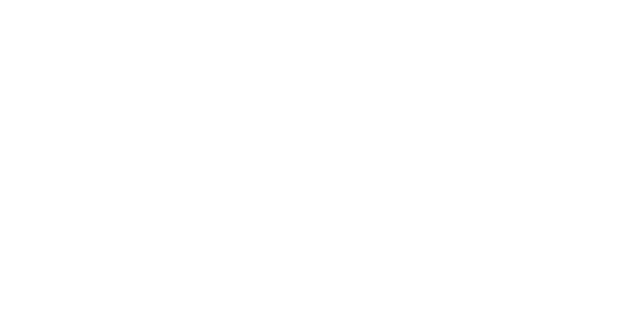
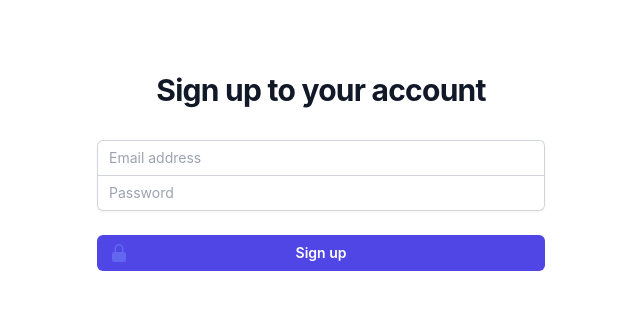
Before and after one commit to tead1234/wanted-pre-onboarding-frontend, a React (Create React App) app: page /signup in a window 1280 px wide. Shown: the top 310 px of the page, without its empty margins (319-959 px from the left). Built offline with nearby package versions, Linux system fonts and the light colour scheme.

Commit message:
로그인 , 회원가입 1차 구현

```diff
--- a/package.json
+++ b/package.json
@@ -9,6 +9,7 @@
     "@testing-library/react": "^13.4.0",
     "@testing-library/user-event": "^13.5.0",
     "autoprefixer": "^10.4.14",
+    "axios": "^1.3.4",
     "postcss": "^8.4.21",
     "react": "^18.2.0",
     "react-dom": "^18.2.0",
--- a/src/App.js
+++ b/src/App.js
@@ -10,7 +10,7 @@
     <div className="App">
         <BrowserRouter>
 				<Routes>
-					<Route path="/signup" element={<></>}></Route>
+					<Route path="/signup" element={<CreateAccount></CreateAccount>}></Route>
 					<Route path="/signin" element={<Login></Login>}></Route>
 					<Route path="*" element={<></>}></Route>
 				</Routes>
--- a/src/Pages/CreateAccount.js
+++ b/src/Pages/CreateAccount.js
@@ -0,0 +1,139 @@
+import { LockClosedIcon } from '@heroicons/react/20/solid'
+import { Link } from 'react-router-dom';
+import axios from 'axios';
+import { useState, useRef } from 'react';
+// state 하나 만들어서 정규식을 패스하면 true로 바꿔서 disabled 컨트롤하면됨
+
+export default function CreateAccount() {
+  // state
+  // let [emailCheck, setEmailCheck] = useState(false);
+  const inputRef = useRef(false);
+  let [emailInfo, setEmailInfo] = useState("");
+  let [passwordInfo, setPasswordInfo] = useState("");
+  // 회원 가입 정보를 저장하는 state를 만들면
+  // method
+  const checkEmail = (e) => {
+    //값이 숫자인지 검사하는 정규식
+    const regExp = /^[0-9a-zA-Z]([-_\.]?[0-9a-zA-Z])+@[0-9a-zA-Z]([-_\.]?[0-9a-zA-Z])/
+    if (regExp.test(e.target.value)) {
+      inputRef.current.disabled = false;
+      setEmailInfo(e.target.value);
+    }else {
+      inputRef.current.disabled = true;
+    }
+  };
+  const checkPassword = (e) => {
+    const length = e.target.value.length;
+    if (length >= 8) {
+      inputRef.current.disabled = false;
+      setPasswordInfo(e.target.value);
+    }else {
+      inputRef.current.disabled = true;
+      console.log("비밀번호가 너무 짧아");
+    }
+
+  }
+  // login api 연동
+  // 여기다가 link to 를 넣어야 컨트롤이 될거같은데
+  const sendSignUpInfo = async() => {
+    const header = {
+      'Content-Type' : 'application/json'
+    }
+
+    // api 통신
+      await axios.post(
+        "https://pre-onboarding-selection-task.shop/auth/signup",
+        {
+          email : emailInfo,
+          password : passwordInfo
+        },{
+          header : header
+        }
+        )
+      .then((response) => {
+        // 성공시 jwt 토큰을 저장하고
+        // todo로 이동
+          console.log(response);
+      })
+      .catch((Error) => {
+        console.log(Error);
+      })
+
+  }
+
+
+
+
+
+  return (
+    <>
+
+      <div className="flex min-h-full items-center justify-center px-4 py-12 sm:px-6 lg:px-8">
+        <div className="w-full max-w-md space-y-8">
+          <div>
+
+            <h2 className="mt-6 text-center text-3xl font-bold tracking-tight text-gray-900">
+              Sign up to your account
+            </h2>
+
+          </div>
+          <form className="mt-8 space-y-6" action="#" method="POST">
+            <input type="hidden" name="remember" defaultValue="true" />
+            <div className="-space-y-px rounded-md shadow-sm">
+              <div>
+                <label htmlFor="email-address" className="sr-only">
+                  Email address
+                </label>
+                <input
+                // 따로 유효성 검사를 위해 text로 설정
+                  id="email-address"
+                  name="email"
+                  type="text"
+                  required
+                  className="relative block w-full rounded-t-md border-0 py-1.5 text-gray-900 ring-1 ring-inset ring-gray-300 placeholder:text-gray-400 focus:z-10 focus:ring-2 focus:ring-inset focus:ring-indigo-600 sm:text-sm sm:leading-6"
+                  placeholder="Email address"
+                  onChange={checkEmail}
+
+                />
+              </div>
+              <div>
+                <label htmlFor="password" className="sr-only">
+                  Password
+                </label>
+                <input
+                  id="password"
+                  name="password"
+                  type="password"
+                  autoComplete="current-password"
+                  required
+                  className="relative block w-full rounded-b-md border-0 py-1.5 text-gray-900 ring-1 ring-inset ring-gray-300 placeholder:text-gray-400 focus:z-10 focus:ring-2 focus:ring-inset focus:ring-indigo-600 sm:text-sm sm:leading-6"
+                  placeholder="Password"
+                  onChange={checkPassword}
+                />
+              </div>
+            </div>
+
+            {/* 발생한 문제 : lick to가 disable 상태일떄도 작동해버림 */}
+
+            <div>
+              <button
+                type="submit"
+                data-testid="signup-button"
+                className="group relative flex w-full justify-center rounded-md bg-indigo-600 px-3 py-2 text-sm font-semibold text-white hover:bg-indigo-500 focus-visible:outline focus-visible:outline-2 focus-visible:outline-offset-2 focus-visible:outline-indigo-600"
+                ref = {inputRef}
+                onClick={sendSignUpInfo}
+              >
+                <Link to = "/signin">
+                <span className="absolute inset-y-0 left-0 flex items-center pl-3">
+                  <LockClosedIcon className="h-5 w-5 text-indigo-500 group-hover:text-indigo-400" aria-hidden="true" />
+                </span>
+                Sign up
+                </Link>
+              </button>
+            </div>
+          </form>
+        </div>
+      </div>
+    </>
+  )
+}
--- a/src/Pages/Login.js
+++ b/src/Pages/Login.js
@@ -1,4 +1,6 @@
 import { LockClosedIcon } from '@heroicons/react/20/solid'
+import { Link } from 'react-router-dom';
+import axios from 'axios';
 import { useState, useRef } from 'react';
 // state 하나 만들어서 정규식을 패스하면 true로 바꿔서 disabled 컨트롤하면됨
 
@@ -9,7 +11,7 @@
   // method
   const checkEmail = (e) => {
     //값이 숫자인지 검사하는 정규식
-    const regExp = /^[0-9a-zA-Z]([-_\.]?[0-9a-zA-Z])*@[0-9a-zA-Z]([-_\.]?[0-9a-zA-Z])*\.[a-zA-Z]{2,3}$/i
+    const regExp = /^[0-9a-zA-Z]([-_\.]?[0-9a-zA-Z])+@[0-9a-zA-Z]([-_\.]?[0-9a-zA-Z])/
     if (regExp.test(e.target.value)) {
       inputRef.current.disabled = false;
 
@@ -26,6 +28,34 @@
     }
 
   }
+  // login api 연동
+  // 여기다가 link to 를 넣어야 컨트롤이 될거같은데
+  const sendLoginInfo = async() => {
+    const header = {
+      'Content-Type' : 'application/json'
+    }
+    // api 통신
+      await axios.post(
+        "https://pre-onboarding-selection-task.shop/auth/signin",
+        {
+          email : "qtqtew@asdaf.com",
+          password : "1234"
+        },{
+          header : header
+        }
+        )
+      .then((response) => {
+        // 성공시 jwt 토큰을 저장하고
+        // todo로 이동
+          console.log(response);
+      })
+      .catch((Error) => {
+        console.log(Error);
+      })
+
+  }
+
+
 
 
 
@@ -79,7 +109,7 @@
               </div>
             </div>
 
-
+            {/* 발생한 문제 : lick to가 disable 상태일떄도 작동해버림 */}
 
             <div>
               <button
@@ -87,11 +117,14 @@
                 className="group relative flex w-full justify-center rounded-md bg-red-600 px-3 py-2 text-sm font-semibold text-white hover:bg-red-300 focus-visible:outline focus-visible:outline-2 focus-visible:outline-offset-2 focus-visible:outline-red-600"
                 data-testid="signin-button"
                 ref={inputRef}
+                onClick={sendLoginInfo}
                 >
+
                 <span className="absolute inset-y-0 left-0 flex items-center pl-3">
                   <LockClosedIcon className="h-5 w-5 text-red-500 group-hover:text-red-400" aria-hidden="true" />
                 </span>
                 Log in
+
               </button>
 
 
@@ -100,10 +133,12 @@
                 data-testid="signup-button"
                 className="group relative flex w-full justify-center rounded-md bg-indigo-600 px-3 py-2 text-sm font-semibold text-white hover:bg-indigo-500 focus-visible:outline focus-visible:outline-2 focus-visible:outline-offset-2 focus-visible:outline-indigo-600"
               >
+                <Link to = "/signup">
                 <span className="absolute inset-y-0 left-0 flex items-center pl-3">
                   <LockClosedIcon className="h-5 w-5 text-indigo-500 group-hover:text-indigo-400" aria-hidden="true" />
                 </span>
                 Sign in
+                </Link>
               </button>
             </div>
           </form>
```
Also changed, not shown: 1 other file (tests, documents, lock files or other folders).
